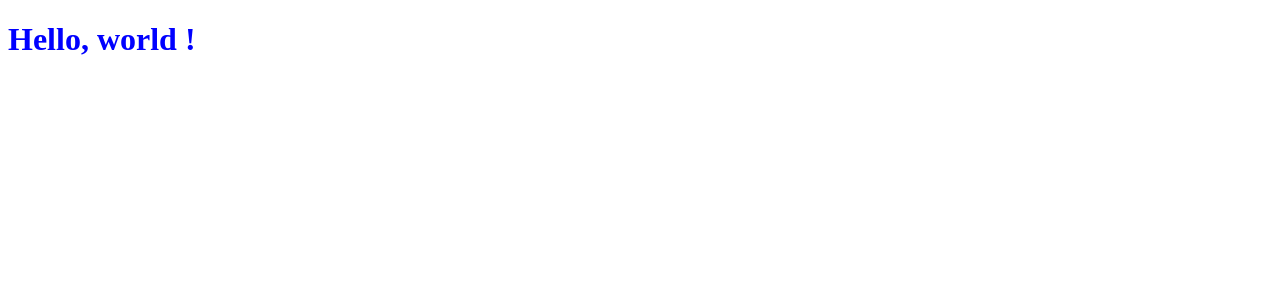
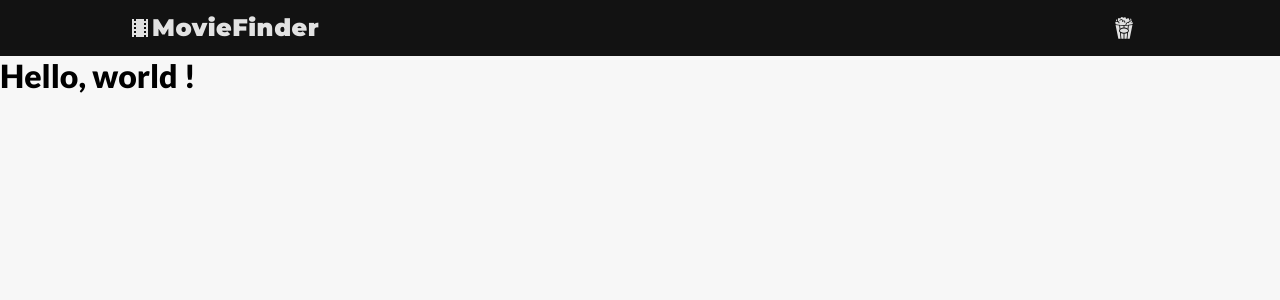
Before and after one commit to EminFurkan/MovieFinder, a React app: page / in a window 1280 px wide. Shown: the top 300 px of the page. Built offline with nearby package versions, Linux system fonts and the light colour scheme.

Commit message:
Added navbar

```diff
--- a/src/App.js
+++ b/src/App.js
@@ -1,8 +1,13 @@
 import React from 'react';
+import './styles/styles.sass';
+import { Navbar } from './components/Navbar';
 
 function App() {
   return (
-    <h1>Hello, world !</h1>
+    <div>
+      <Navbar />
+      <h1>Hello, world !</h1>
+    </div>
   );
 }
 
--- /dev/null
+++ b/src/components/Navbar.js
@@ -0,0 +1,20 @@
+import React from 'react';
+import { GiPopcorn } from "react-icons/gi";
+import { MdLocalMovies } from "react-icons/md";
+import '../styles/Navbar.sass';
+
+export const Navbar = () => {
+  return (
+    <nav className="nav">
+      <div className="container">
+        <div className="logo">
+          <MdLocalMovies />
+          <h2>MovieFinder</h2>
+        </div>
+        <ul>
+          <li><GiPopcorn /></li>
+        </ul>
+      </div>
+    </nav>
+  )
+}
--- a/src/index.js
+++ b/src/index.js
@@ -1,6 +1,5 @@
 import React from 'react';
 import ReactDOM from 'react-dom';
 import App from './App';
-import './styles/styles.sass';
 
 ReactDOM.render(<App />, document.getElementById('app'));
--- /dev/null
+++ b/src/styles/Navbar.sass
@@ -0,0 +1,51 @@
+@import 'config'
+
+.nav
+  width: 100%
+  height: 3.5rem
+  display: flex
+  justify-content: center
+  background: $nav-bg
+
+  .container
+    width: 80%
+    height: 100%
+    display: flex
+    flex-direction: row
+    justify-content: space-between
+    align-items: center
+    color: $text-normal
+
+    .logo
+      display: flex
+      flex-direction: row
+      align-items: center
+      svg
+        font-size: 1.5rem
+
+    h2
+      line-height: 1.7
+      font-family: Montserrat, sans-serif
+      font-weight: 900
+      text-rendering: optimizeLegibility
+      letter-spacing: .5px
+
+    ul
+      display: flex
+      flex-direction: row
+      align-items: center
+      list-style: none
+
+      li
+        display: flex
+        justify-content: center
+        margin: 0 1rem
+        cursor: pointer
+        font-size: 1.5rem
+        &:hover:last-child
+          border-radius: 50%
+          box-shadow: $icon-shadow-primary
+          transition: box-shadow .5s ease-out
+        &:hover:active
+          box-shadow: $icon-shadow-secondary
+          transition: box-shadow .1s ease-out
--- /dev/null
+++ b/src/styles/_config.sass
@@ -0,0 +1,6 @@
+$main-bg: #f7f7f7
+$header: hsla(0,0%,100%,0.2)
+$text-normal: hsla(0,0%,100%,0.88)
+$icon-shadow-secondary: 0px 0px 5px 7px rgba(242,242,122,1)
+$icon-shadow-primary: 0px 0px 5px 3px rgba(250,39,66,1)
+$nav-bg: #121212
--- a/src/styles/styles.sass
+++ b/src/styles/styles.sass
@@ -1,2 +1,17 @@
+@import url('https://fonts.googleapis.com/css?family=Lato:400,900&display=swap');
+@import url('https://fonts.googleapis.com/css?family=Montserrat:900&display=swap');
+@import url('https://fonts.googleapis.com/css?family=Pacifico&display=swap');
+
+@import 'config'
+
+
 *
-  color: blue
+  box-sizing: border-box
+  margin: 0
+  padding: 0
+
+body
+  width: 100%
+  height: 100vh
+  background: $main-bg
+  font-family: 'Lato', 'sans-serif'
```
Also changed, not shown: package.json (+4 -3 lines), 1 other file (tests, documents, lock files or other folders).
